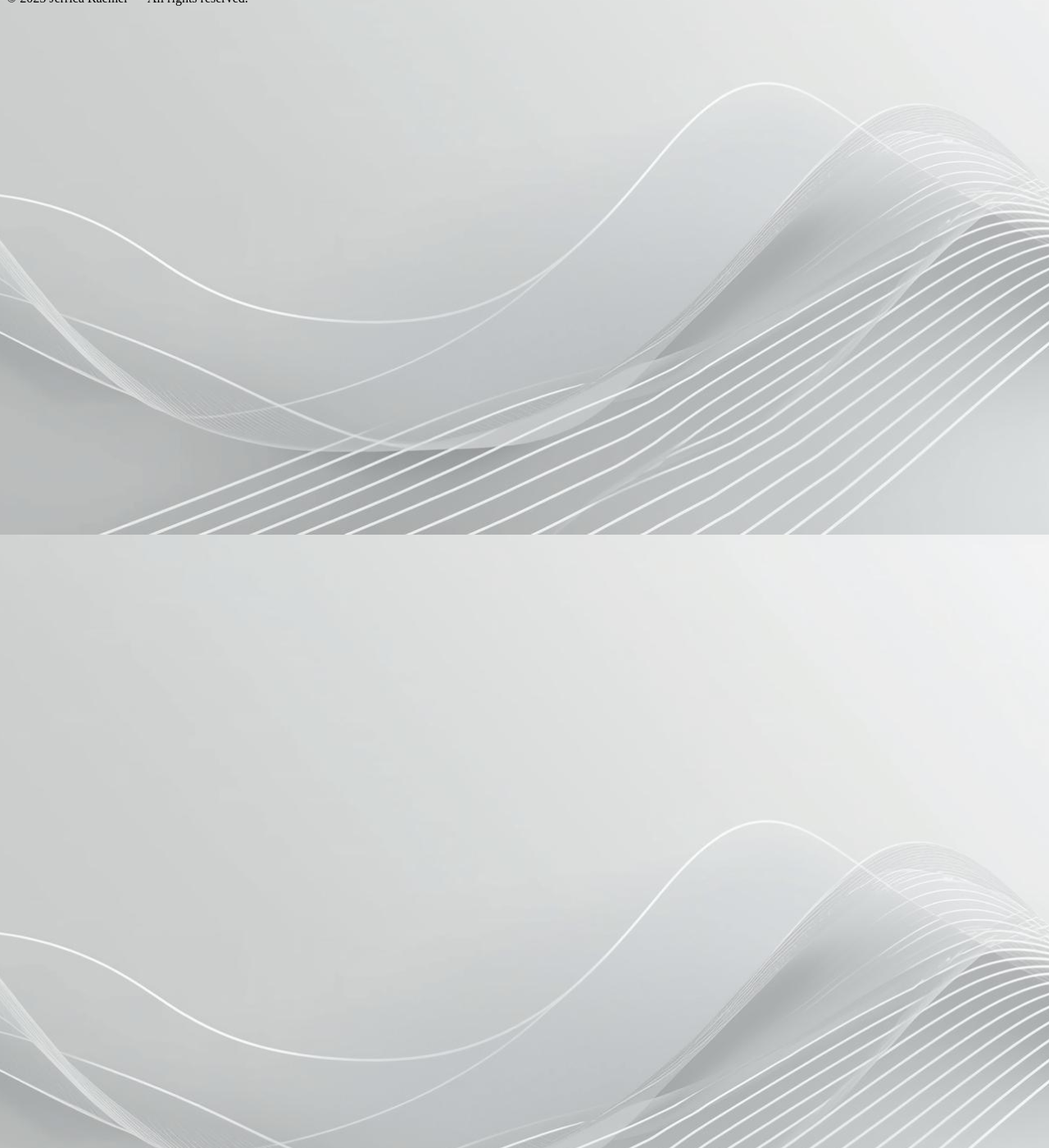
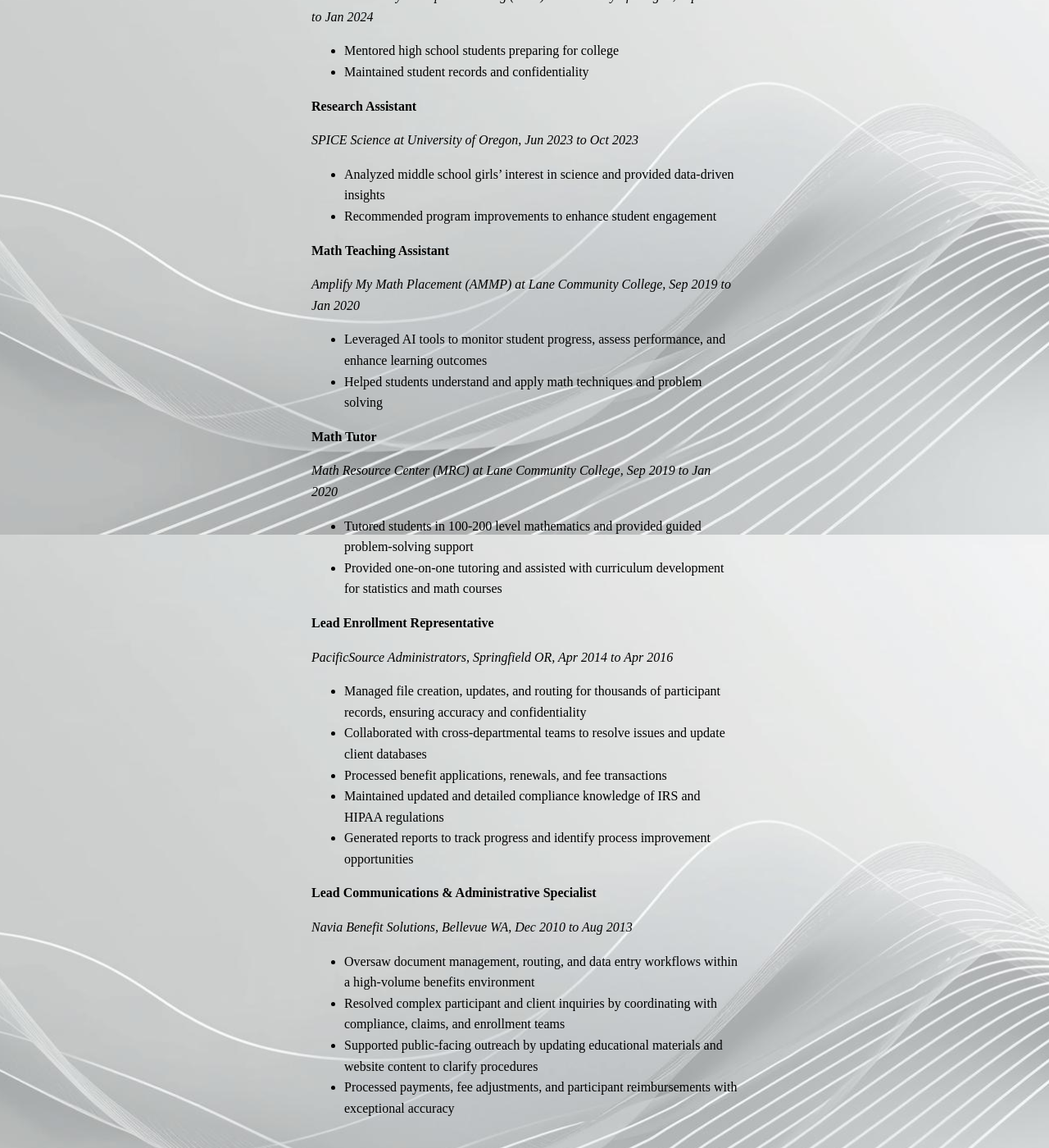
Before and after one commit to JerricaRaemer/jerricaraemer.github.com, a Jekyll site: the page built from career.md, in a window 1280 px wide and 1400 px high, scrolled down 2048 px. Shown: the whole window at 82% size. Built offline with Jekyll 4.4.1, drawn with Linux system fonts in a browser that asks for light colours; some of the changed text lies outside the part shown.

Commit message:
Update career.md

```diff
--- a/career.md
+++ b/career.md
@@ -74,4 +74,46 @@
 >
 > * Attention to Detail to ensure reliable data and avoid errors
 
-## insert full work history here
+## Full Work History
+
+> **Student Mentor**
+>
+> *Student Academy to Inspire Learning (SAIL) at University of Oregon, Sep 2023 to Jan 2024*
+> * Mentored high school students preparing for college
+> * Maintained student records and confidentiality
+>
+> **Research Assistant**
+>
+> *SPICE Science at University of Oregon, Jun 2023 to Oct 2023*
+> * Analyzed middle school girls' interest in science and provided data-driven insights
+> * Recommended program improvements to enhance student engagement
+>
+> **Math Teaching Assistant**
+>
+> *Amplify My Math Placement (AMMP) at Lane Community College, Sep 2019 to Jan 2020*
+> * Leveraged AI tools to monitor student progress, assess performance, and enhance learning outcomes
+> * Helped students understand and apply math techniques and problem solving
+>
+> **Math Tutor**
+>
+> *Math Resource Center (MRC) at Lane Community College, Sep 2019 to Jan 2020*
+> * Tutored students in 100-200 level mathematics and provided guided problem-solving support
+> * Provided one-on-one tutoring and assisted with curriculum development for statistics and math courses
+>
+> **Lead Enrollment Representative**
+>
+> *PacificSource Administrators, Springfield OR, Apr 2014 to Apr 2016*
+> * Managed file creation, updates, and routing for thousands of participant records, ensuring accuracy and confidentiality
+> * Collaborated with cross-departmental teams to resolve issues and update client databases
+> * Processed benefit applications, renewals, and fee transactions
+> * Maintained updated and detailed compliance knowledge of IRS and HIPAA regulations
+> * Generated reports to track progress and identify process improvement opportunities
+>
+> **Lead Communications & Administrative Specialist**
+>
+> *Navia Benefit Solutions, Bellevue WA, Dec 2010 to Aug 2013*
+> * Oversaw document management, routing, and data entry workflows within a high-volume benefits environment
+> * Resolved complex participant and client inquiries by coordinating with compliance, claims, and enrollment teams
+> * Supported public-facing outreach by updating educational materials and website content to clarify procedures
+> * Processed payments, fee adjustments, and participant reimbursements  with exceptional accuracy
+>
```
